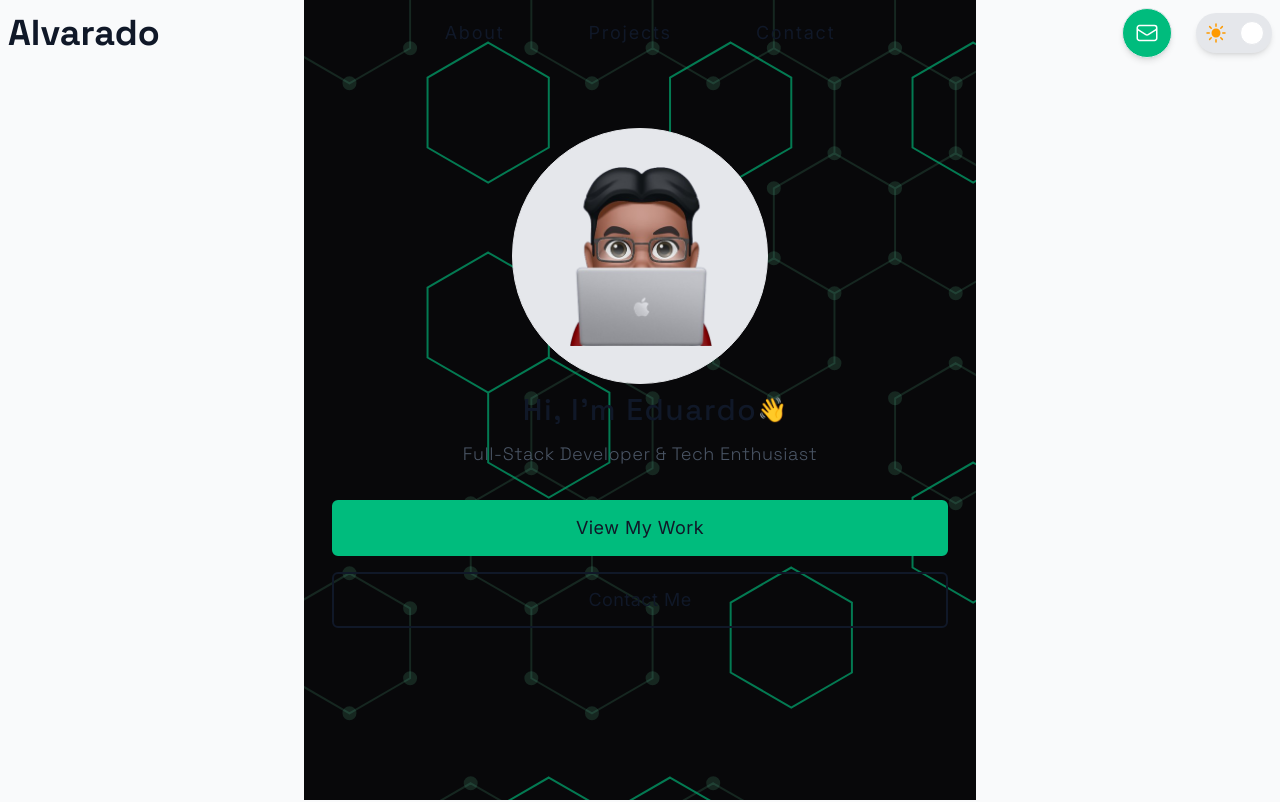
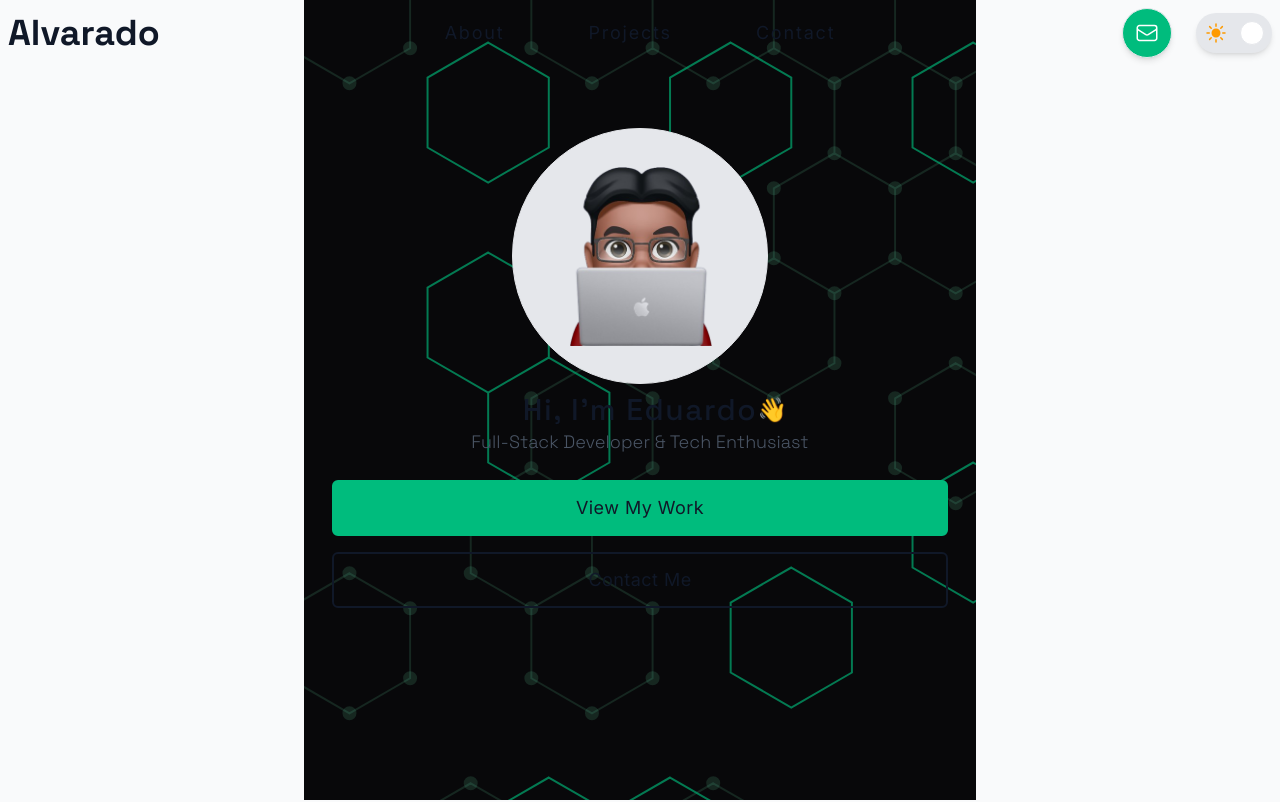
Before and after one commit to ealvara6/devfolio, a React (Vite) app: page / in a window 1280 px wide. Shown: the top 802 px of the page. Built offline with nearby package versions, Linux system fonts and the light colour scheme.

Commit message:
style(hero): adjust tracking on subtext

```diff
--- a/src/components/sections/hero/Hero.tsx
+++ b/src/components/sections/hero/Hero.tsx
@@ -8,12 +8,12 @@ export const Hero = () => {
         <div className="border w-64 h-64 bg-surface border-border rounded-full flex justify-center items-center">
           <img src={Memoji} alt="Image of Memoji" className="w-36 h-auto" />
         </div>
-        <div className="flex flex-col text-center gap-1">
-          <div className="font-heading text-3xl font-medium tracking-wider relative pb-2">
+        <div className="flex flex-col text-center">
+          <div className="font-heading text-3xl font-medium tracking-wider relative">
             Hi, I'm Eduardo
             <span className="absolute text-2xl translate-y-0.5">&#x1F44B;</span>
           </div>
-          <div className="font-subheading text-lg font-light text-text-muted tracking-wide pb-6">
+          <div className="font-subheading text-lg font-light text-text-muted tracking-normal pb-4">
             Full-Stack Developer & Tech Enthusiast
           </div>
         </div>
```
